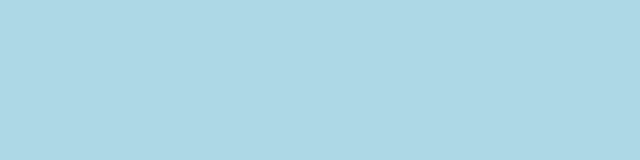
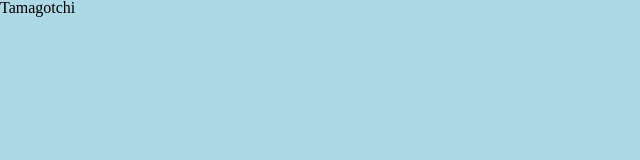
Before and after one commit to Treyceratops/Tamagotchi, a plain HTML site: page index.html in a window 1280 px wide. Shown: the full height of the page, 0-640 px from the left. Drawn offline with Linux system fonts and the light colour scheme.

Commit message:
Add README.md

```diff
--- a/index.html
+++ b/index.html
@@ -9,5 +9,7 @@
 		<link rel="stylesheet" href="css/style.css" />
 		<script defer src="js/script.js"></script>
 	</head>
-	<body></body>
+	<body>
+        <h1>Tamagotchi</h1>
+    </body>
 </html>
```
Also changed, not shown: 1 other file.
